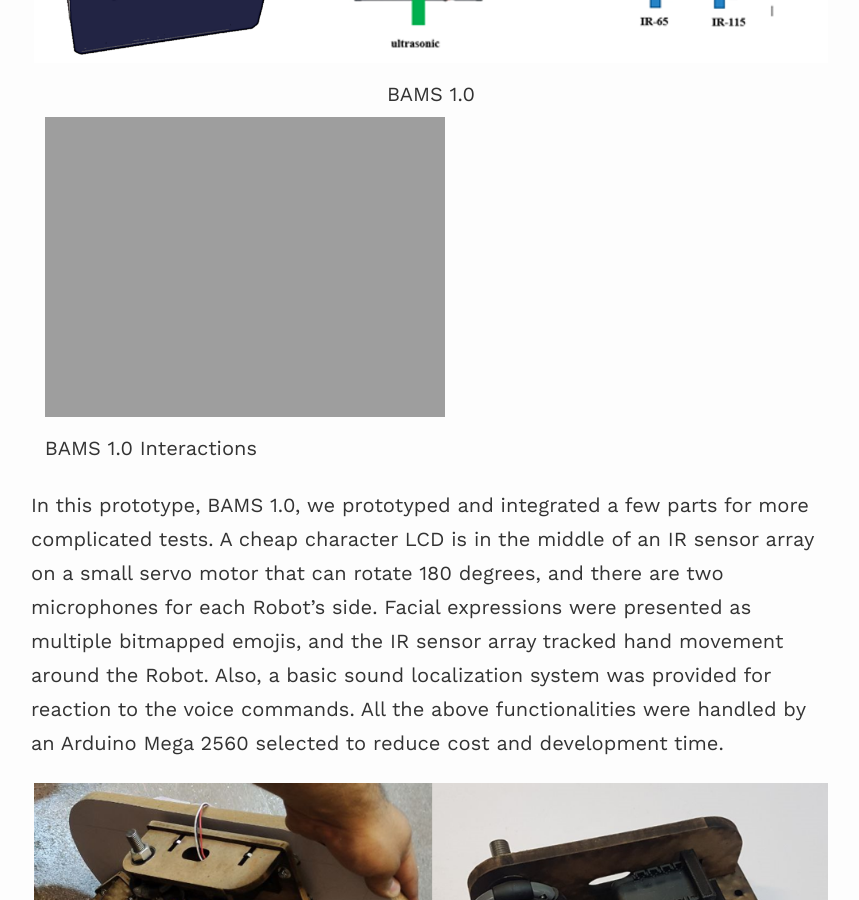
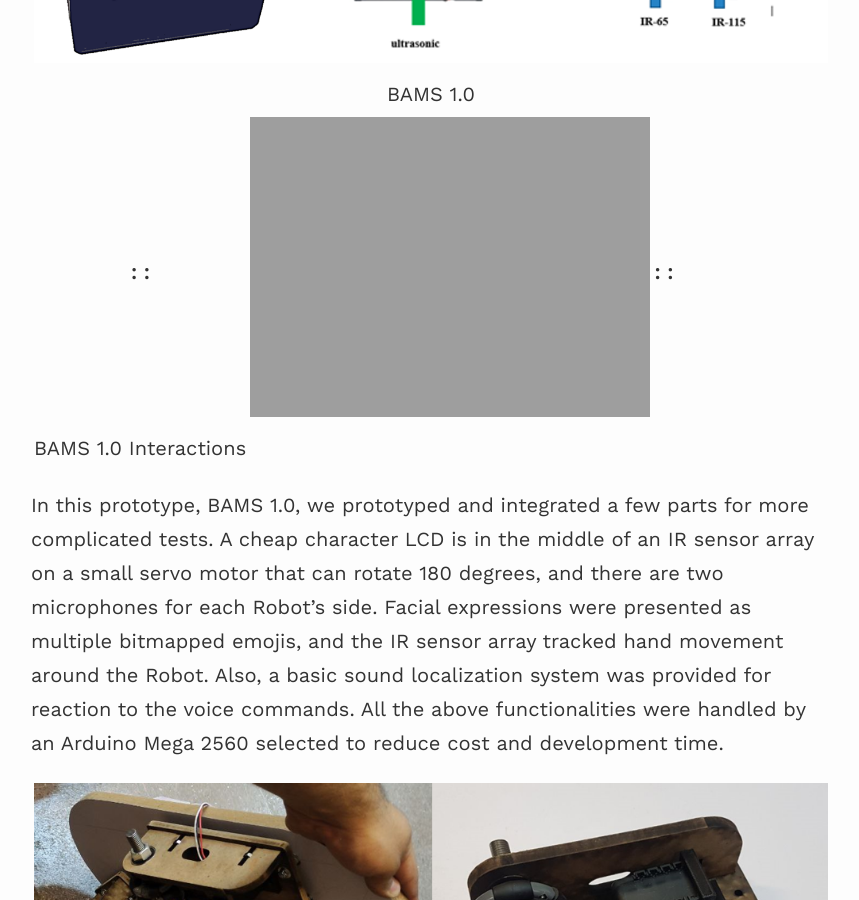
Before and after one commit to alireza-kargar/alireza-kargar.github.io, a Jekyll site: the page built from _projects/bams.md, in a window 1280 px wide and 900 px high, scrolled down 2022 px. Shown: the whole window, without its empty margins (209-1068 px from the left). Built offline with Jekyll 4.4.1, drawn with Linux system fonts in a browser that asks for light colours; nearby versions of some CDN libraries.

Commit message:
gif positioning

```diff
--- a/_projects/bams.md
+++ b/_projects/bams.md
@@ -20,9 +20,9 @@ The importance of implementing the software part of the system based on the ROS
 |:-:|
 |BAMS 1.0|
 
-|   |![BAMS1_movement](https://alireza-kargar.github.io/assets/bams/bams1_movement.gif)|   |
+|:   :|![BAMS1_movement](https://alireza-kargar.github.io/assets/bams/bams1_movement.gif)|:   :|
 |:-:|:---------------------------------------------------------------------------------|:-:|
-|   |BAMS 1.0 Interactions|   |
+|BAMS 1.0 Interactions|
 
 In this prototype, BAMS 1.0, we prototyped and integrated a few parts for more complicated tests. A cheap character LCD is in the middle of an IR sensor array on a small servo motor that can rotate 180 degrees, and there are two microphones for each Robot's side. Facial expressions were presented as multiple bitmapped emojis, and the IR sensor array tracked hand movement around the Robot. Also, a basic sound localization system was provided for reaction to the voice commands. All the above functionalities were handled by an Arduino Mega 2560 selected to reduce cost and development time.
 
```
